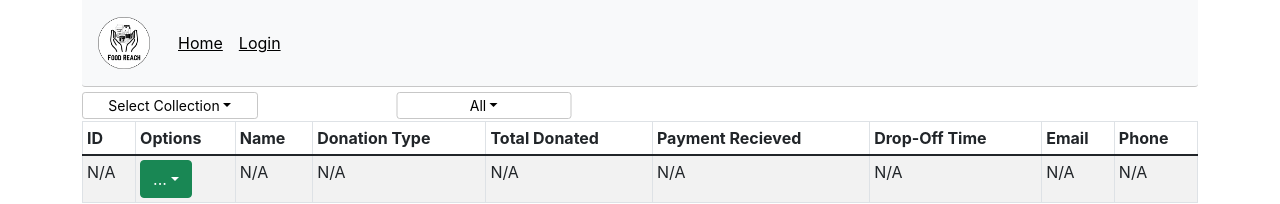
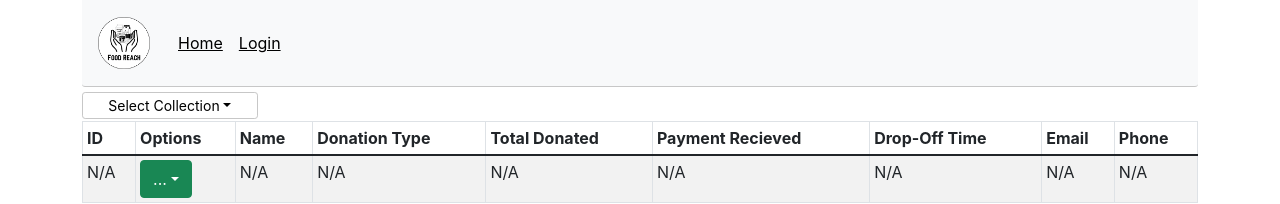
Before and after one commit to lukemodena/foodbank-app, a React (Create React App) app in the folder foodbank-app/: page /#/participants in a window 1280 px wide. Shown: the top 204 px of the page. Built offline with nearby package versions, Linux system fonts and the light colour scheme.

Commit message:
modified:   foodbank-app/src/Components/Participation/ParticipationPage.js

```diff
--- a/foodbank-app/src/Components/Participation/ParticipationPage.js
+++ b/foodbank-app/src/Components/Participation/ParticipationPage.js
@@ -276,7 +276,7 @@ export class ParticipationPage extends Component {
                         </Dropdown>
 
                         {/* Participant Type Filter */}
-                        <Dropdown className="participation-dropdownFilter">
+                        {(this.state.showAddButton === true) &&<Dropdown className="participation-dropdownFilter">
 
                             <Dropdown.Toggle className="participationType-dropdownFilterButton" variant="outline-secondary" size="sm" id="dropdown-basic">
                                 {this.state.typeFilter}
@@ -287,7 +287,7 @@ export class ParticipationPage extends Component {
                                     <Dropdown.Item key={option.key} onClick={() => this.handleTypeFilter(option.value, option.filter)} href="#/participants">{option.type}</Dropdown.Item>
                                 ))}
                             </Dropdown.Menu>
-                        </Dropdown>
+                        </Dropdown>}
 
                         {/* Participant Search */}
 
```
